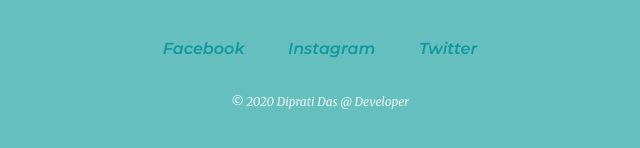
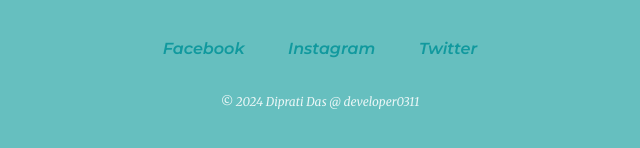
Before and after one commit to developer0311/Diprati, a plain HTML site: page index.html in a window 1280 px wide. Shown: the part 3067-3215 px from the top of the page, 320-960 px from the left. Drawn offline with Linux system fonts and the light colour scheme.

Commit message:
Update index.html

```diff
--- a/index.html
+++ b/index.html
@@ -66,7 +66,7 @@
       <a class="footer-link" href="https://www.facebook.com/profile.php?id=100034527431504&mibextid=ZbWKwL">Facebook</a>
       <a class="footer-link" href="https://instagram.com/ek_villain_3114?igshid=YmMyMTA2M2Y=">Instagram</a>
       <a class="footer-link" href="https://twitter.com/lover_boy_0311?t=4eIKd6hyT37TudLRK-Igwg&s=09">Twitter</a>
-      <p class="copyright-message">© 2020 Diprati Das @ Developer</p>
+      <p class="copyright-message">© 2024 Diprati Das @ developer0311</p>
     </div>
   </body>
 </html>
```
